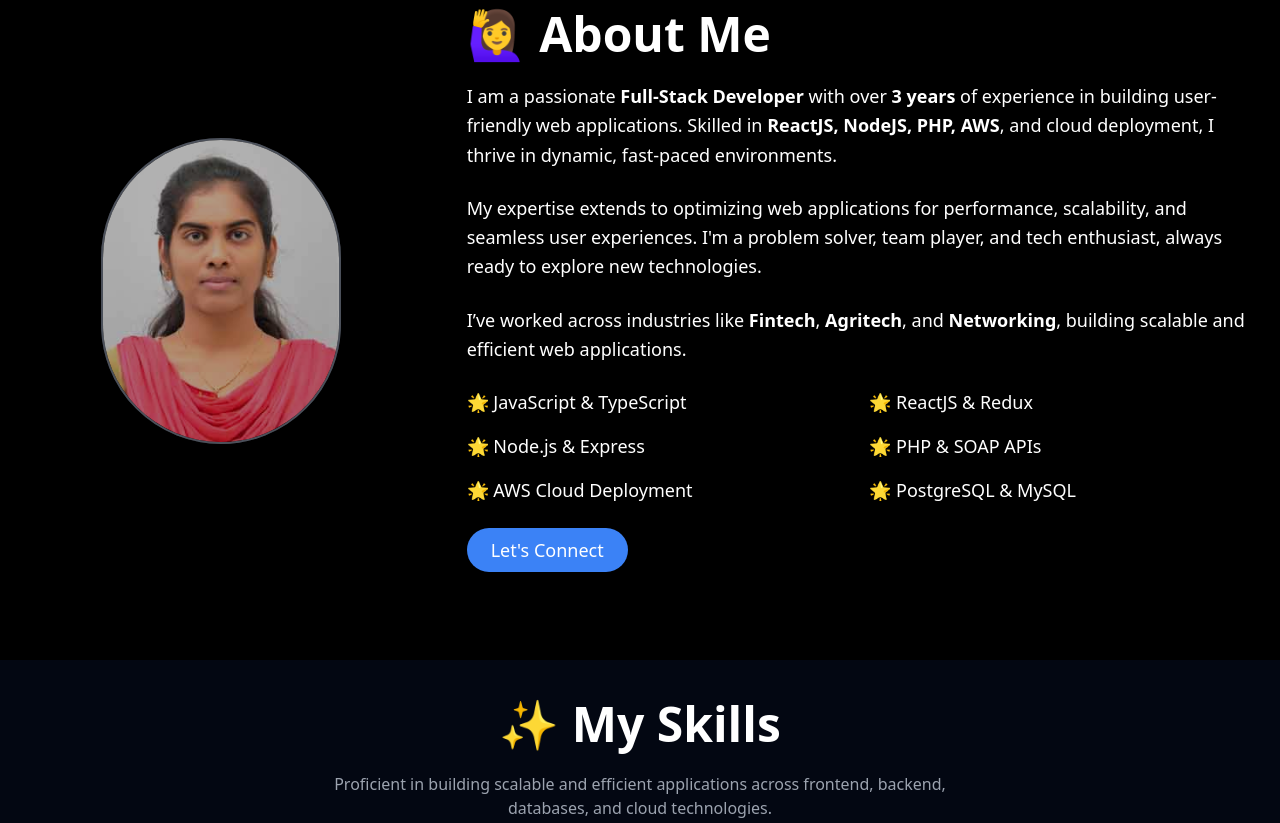
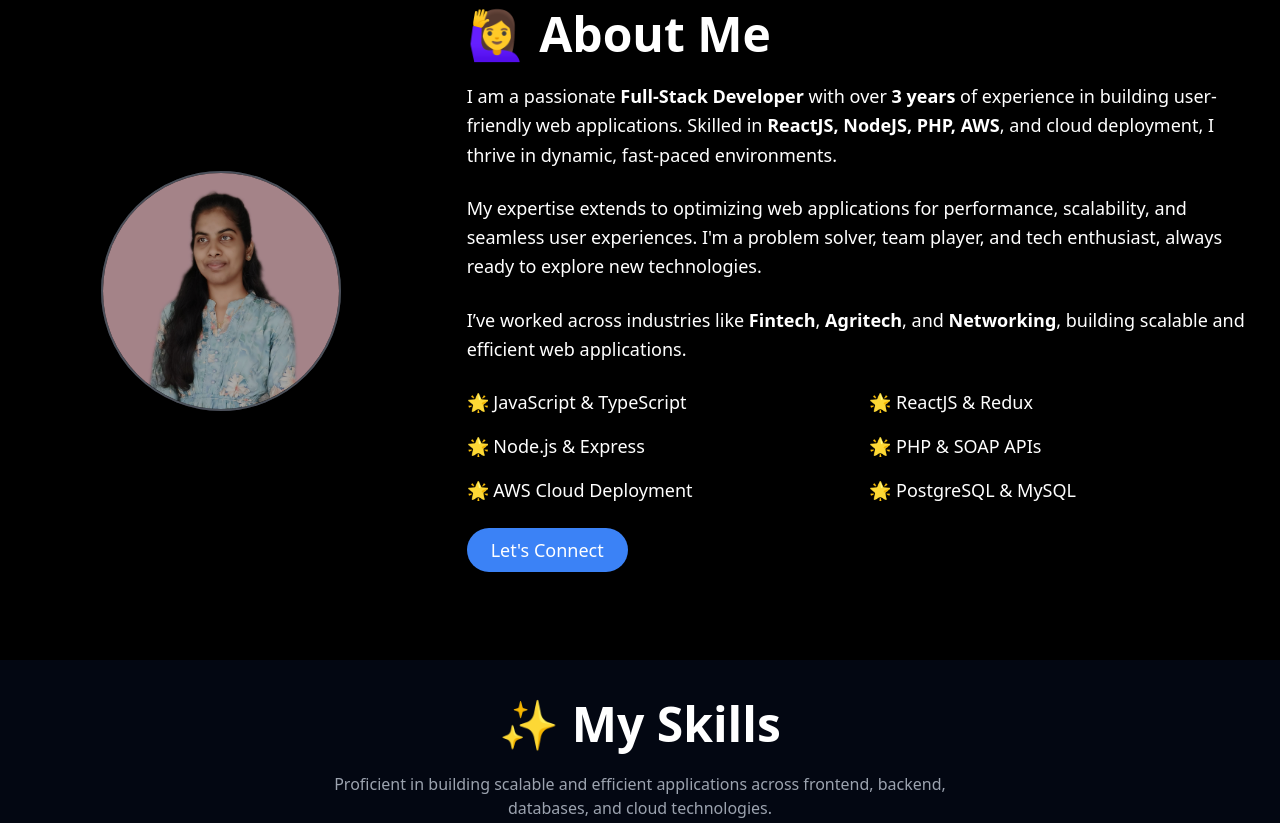
Before and after one commit to kavyadharsini/Portfolio, a website: page index.html in a window 1280 px wide. Shown: the part 940-1763 px from the top of the page. Drawn offline with nearby package versions, Linux system fonts and the light colour scheme.

Commit message:
profile changed

```diff
--- a/index.html
+++ b/index.html
@@ -89,8 +89,8 @@
             <!-- Profile Photo -->
             <div class="w-full md:w-1/3 flex justify-center relative">
                 <div class="relative">
-                    <img src="./images/Kavyadharsini.jpg" alt="Profile Photo"
-                        class="rounded-full border-2 border-gray-500 shadow-lg w-60 h-62 object-cover">
+                    <img src="images/pic.jpeg" alt="Profile Photo"
+                        class="rounded-full border-2 border-gray-500 shadow-lg w-60 h-60 object-cover">
                     <div
                         class="absolute inset-0 bg-black opacity-30 rounded-full transition-opacity duration-300 hover:opacity-10">
                     </div>
@@ -102,6 +102,7 @@
                 <div>
                     <h2 class="text-4xl md:text-5xl font-bold mb-6 animate-fade-in">🙋‍♀️ About Me</h2>
                     <p class="text-lg leading-relaxed mb-6 animate-fade-in-delayed">
+
                         I am a passionate <strong>Full-Stack Developer</strong> with over <strong>3 years</strong> of
                         experience in building user-friendly web applications. Skilled in <strong>ReactJS, NodeJS, PHP,
                             AWS</strong>, and cloud deployment, I thrive in dynamic, fast-paced environments.
```
Also changed, not shown: images/Photo.jpg (added), images/pic.jpeg (added), images/pic1.jpeg (added), images/pic2.jpeg (added), images/profie.jpg (added).
